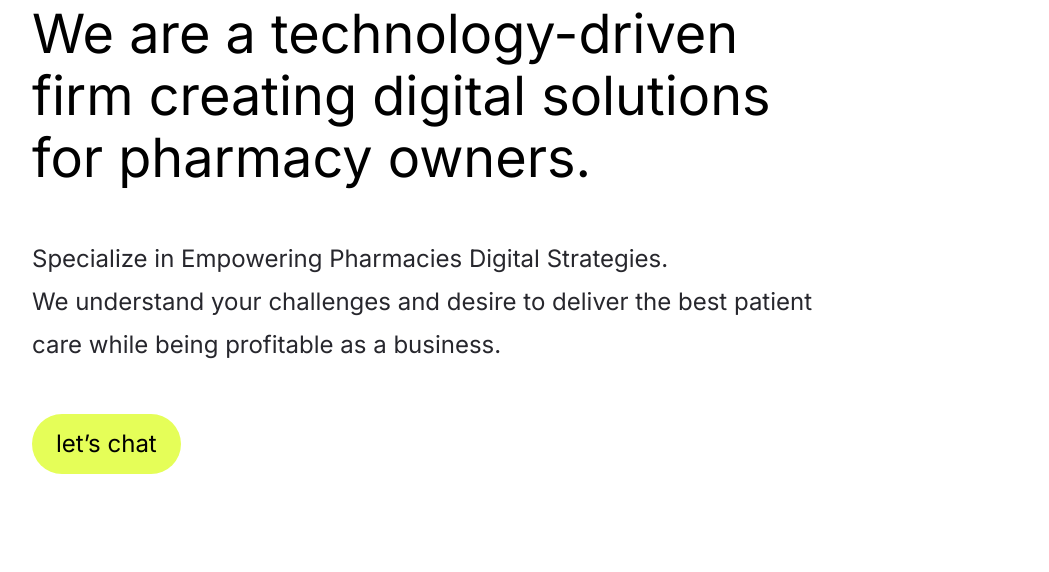
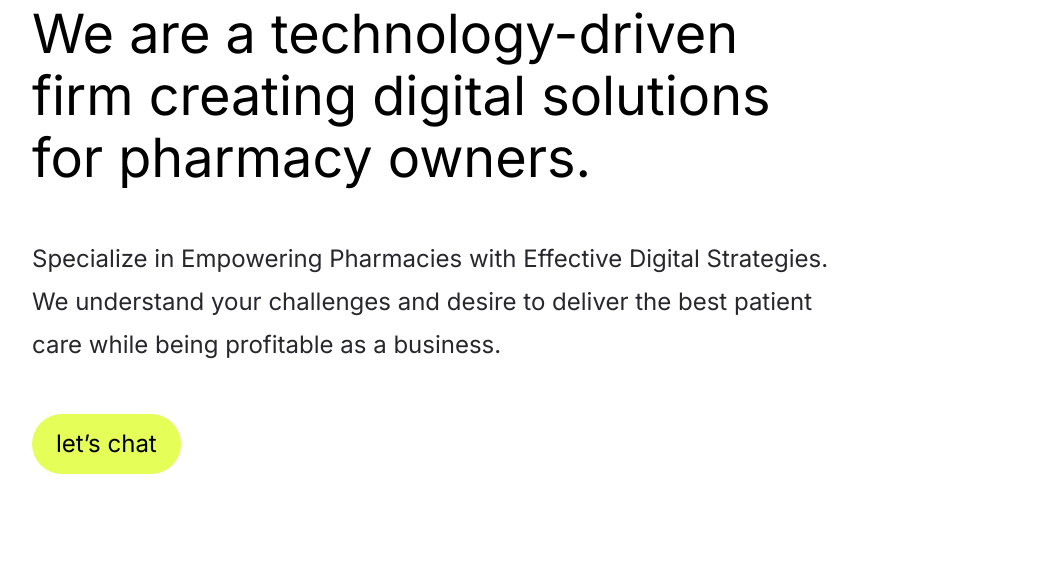
Before and after one commit to tylconsulting/site, a plain HTML site: page index.html in a window 1280 px wide. Shown: the part 1373-1945 px from the top of the page, without its empty margins (162-1211 px from the left). Drawn offline with nearby package versions, Linux system fonts and the light colour scheme.

Commit message:
Update index.html - grammar error

```diff
--- a/index.html
+++ b/index.html
@@ -144,7 +144,7 @@
               </h2>
               <span class="home-text06">
                 <span class="home-text07">
-                  Specialize in Empowering Pharmacies Digital Strategies.
+                  Specialize in Empowering Pharmacies with Effective Digital Strategies.
                 </span>
                 <br />
                 <span>
```
